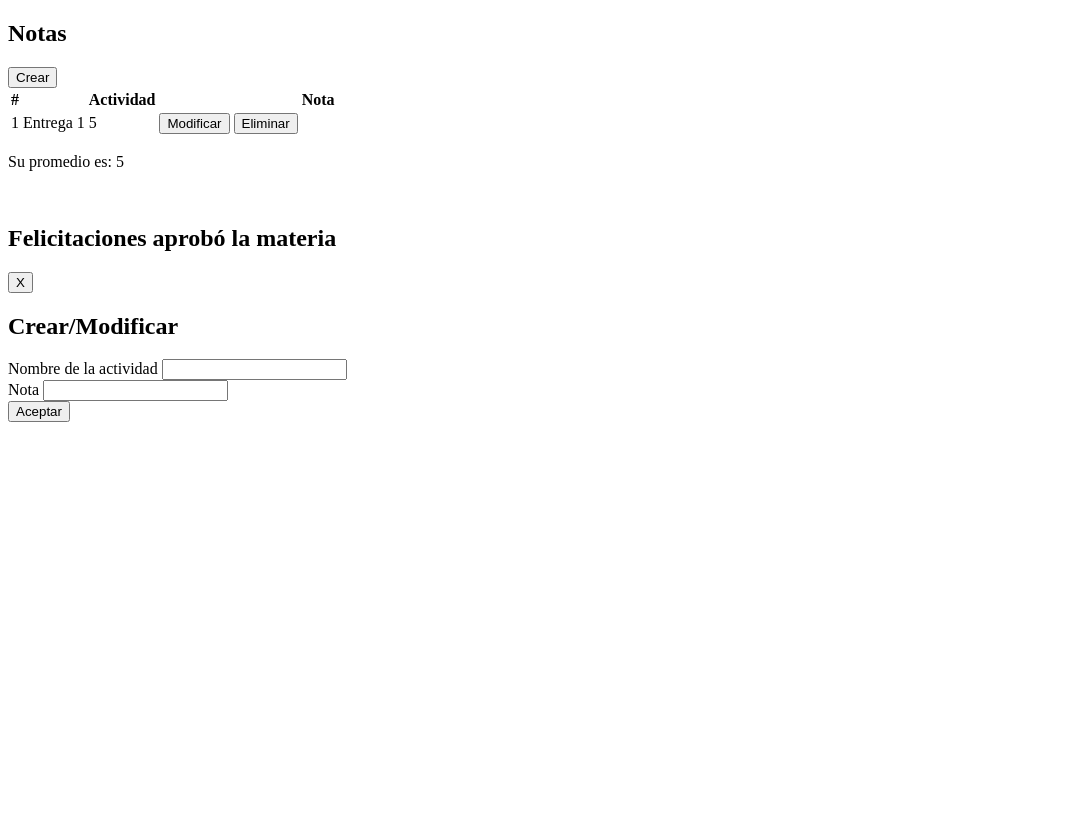
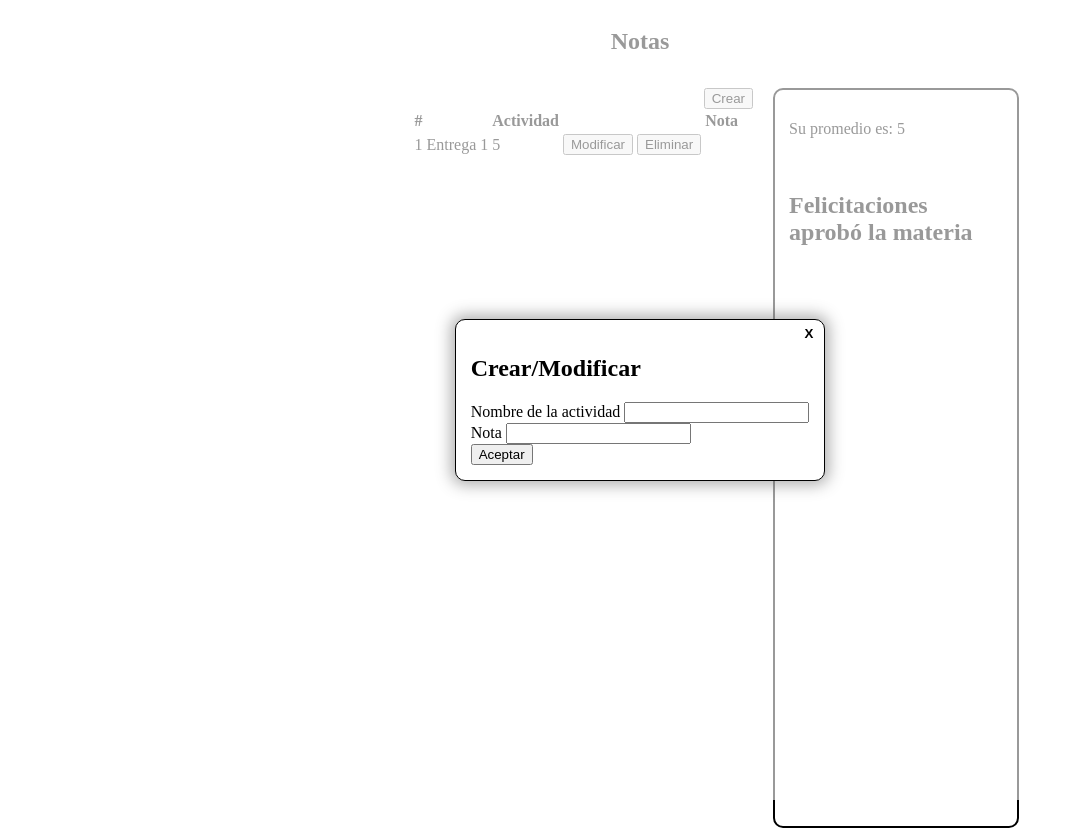
Before and after one commit to Nicolas-Velasquez/notas_app, a plain HTML site: page index.html in a window 1280 px wide. Shown: the whole page, without its empty margins (0-1074 px from the left). Before the commit the page ends 800 px from the top, so only its background shows below. Drawn offline with Linux system fonts and the light colour scheme.

Commit message:
Se agregaron css para la página y el modal

```diff
--- /dev/null
+++ b/css/modal.css
@@ -0,0 +1,31 @@
+.modal-content{
+    position: fixed;
+    left: 0px;
+    top: 0px;
+    width: 100%;
+    height: 100vh;
+    background-color: rgba(255, 255, 255, 0.6);
+    display: flex;
+    justify-content: center;
+    align-items: center;
+}
+
+.modal-content .form-content{
+    border: 1px solid #000;
+    border-radius: 10px;
+    background-color: #fff;
+    padding: 15px;
+    box-shadow: 0px 0px 15px 4px rgb(85, 85, 85, 0.47);
+    position: relative;
+}
+
+.cerrar-btn{
+    position: absolute;
+    top: 5px;
+    right: 5px;
+    background-color: rgba(255, 255, 255, 0);
+    border: 0px;
+    color: #000;
+    font-weight: bolder;
+    cursor: pointer;
+}
--- /dev/null
+++ b/css/page.css
@@ -0,0 +1,33 @@
+.page-content{
+    display: grid;
+    grid-template-areas:
+    "titulo titulo"
+    "notas promedio";
+    grid-gap: 20px;
+    width: 60%;
+    margin: auto;
+    height: 100vh;
+    grid-template-columns: 2fr 1fr;
+    grid-template-rows: 60px calc(100vh - 60px);
+}
+
+.page-content .titulo{
+    grid-area: titulo;
+    width: 100%;
+    text-align: center;
+}
+
+.page-content .notas-content{
+    grid-area: notas;
+    display: flex;
+    flex-direction: column;
+    align-items: flex-end;
+    justify-content: flex-start;
+}
+
+.page-content .promedio-content{
+    grid-area: promedio;
+    border: 2px solid #000;
+    border-radius: 10px;
+    padding: 14px;
+}
--- a/index.html
+++ b/index.html
@@ -3,6 +3,8 @@
     <head>
         <meta charset="UTF-8">
         <title>Notas</title>
+        <link rel="stylesheet" href="css/page.css">
+        <link rel="stylesheet" href="css/modal.css">
     </head>
     <body>
         <section class="page-content">
@@ -40,7 +42,7 @@
         </section>
         <section class="modal-content">
             <article class="form-content">
-                <button>X</button>
+                <button class="cerrar-btn">X</button>
                 <h2>Crear/Modificar</h2>
                 <form>
                     <div>
```
